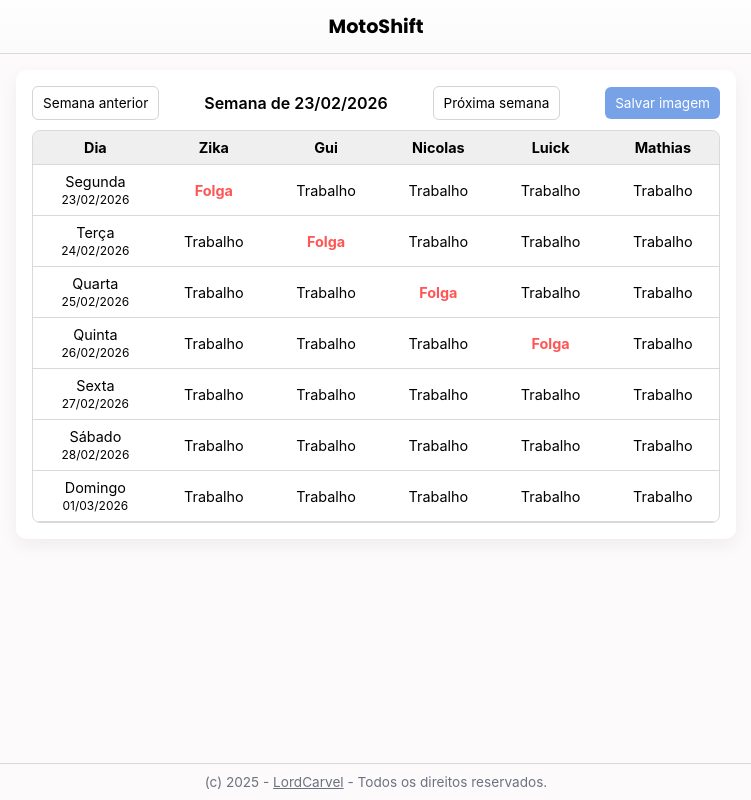
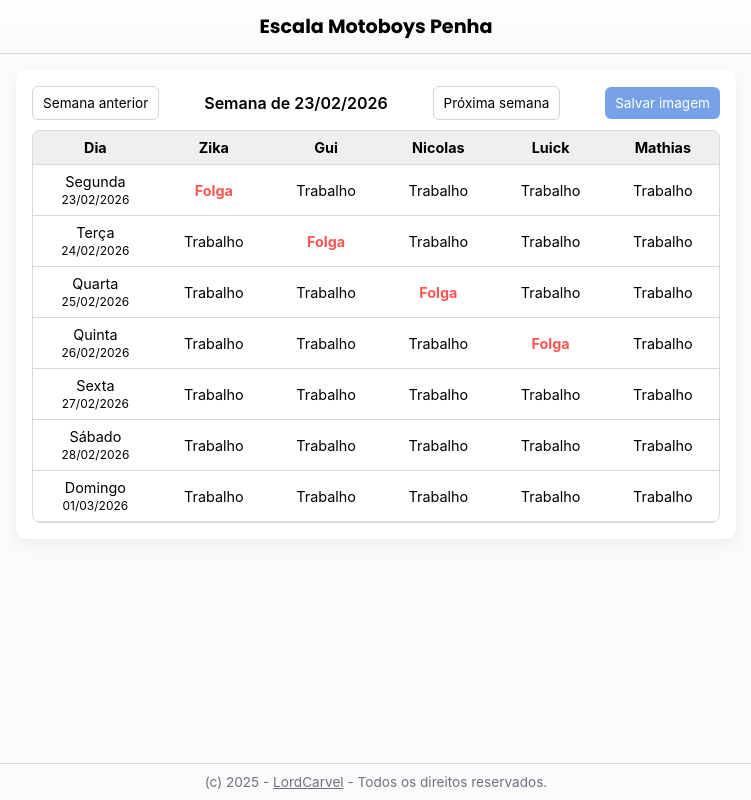
Before and after one commit to LordCarvel/RiderShift, a plain HTML site: page index.html in a window 1280 px wide. Shown: the whole page, without its empty margins (264-1015 px from the left). Drawn offline with nearby package versions, Linux system fonts and the light colour scheme.

Commit message:
Change title and header from MotoShift to Escala Motoboys Penha

```diff
--- a/index.html
+++ b/index.html
@@ -3,7 +3,7 @@
 <head>
   <meta charset="UTF-8" />
   <meta name="viewport" content="width=device-width,initial-scale=1" />
-  <title>MotoShift</title>
+  <title>Rider Shift</title>
   <link rel="preconnect" href="https://fonts.googleapis.com" />
   <link rel="preconnect" href="https://fonts.gstatic.com" crossorigin />
   <link
@@ -14,7 +14,7 @@
 </head>
 <body>
   <header>
-    <h1>MotoShift</h1>
+    <h1>Escala Motoboys Penha</h1>
   </header>
 
   <main>
```
